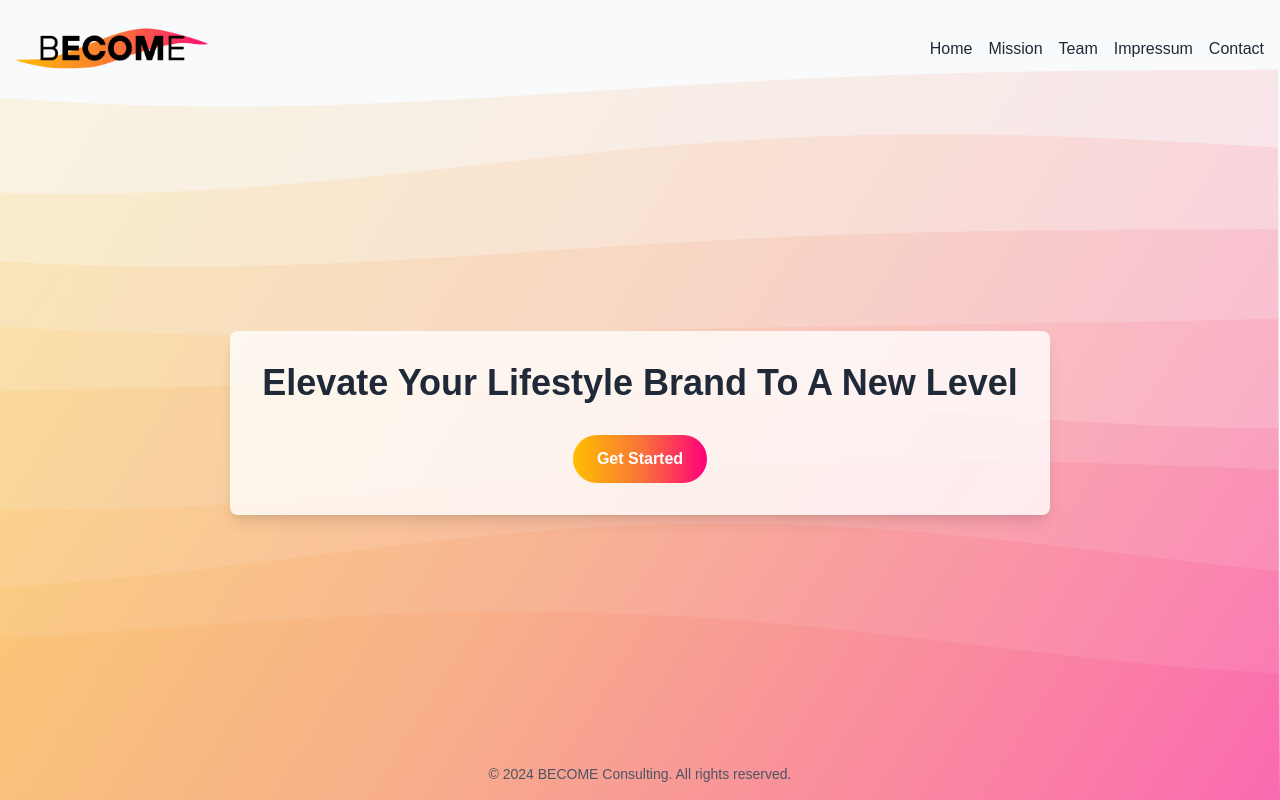
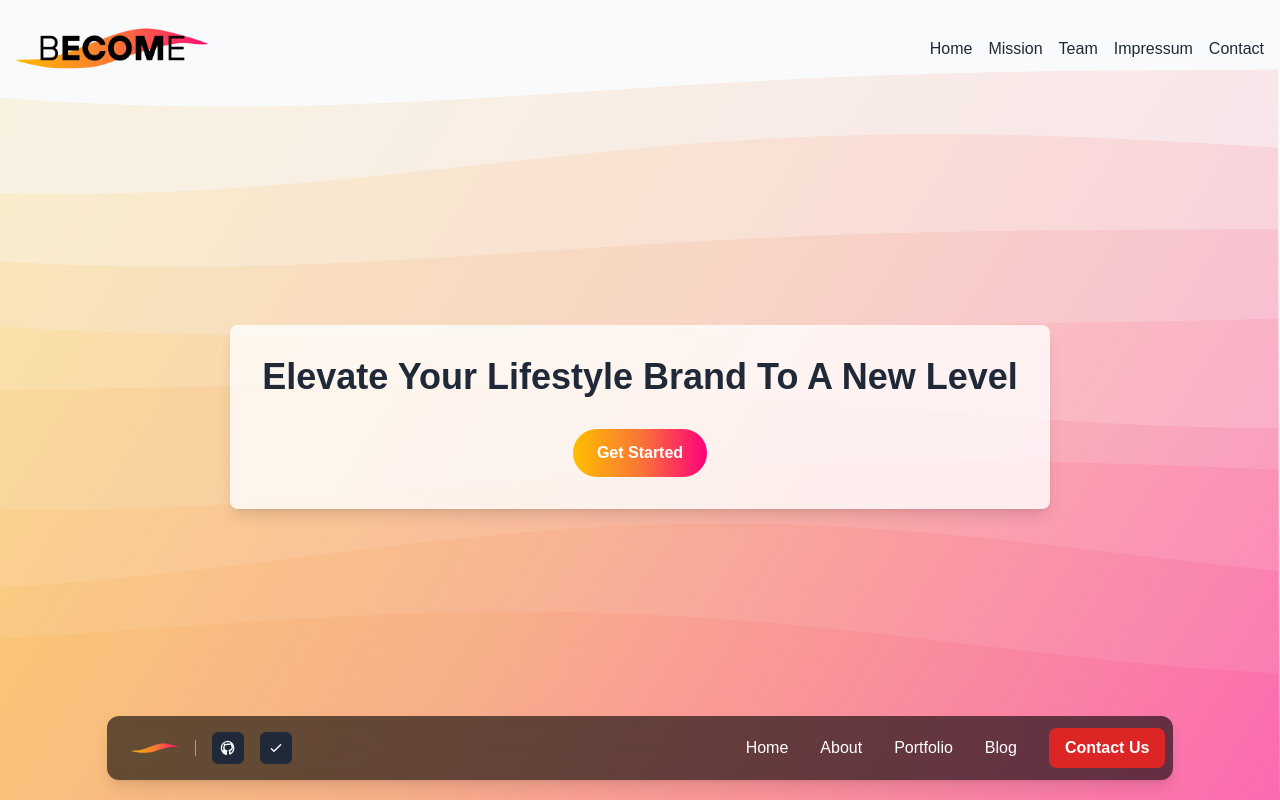
Before and after one commit to MosesCommitsFraud/become-frontend, a Next.js app: page / in a window 1280 px wide. Built offline with nearby package versions, Linux system fonts and the light colour scheme.

Commit message:
bottom bar added

```diff
--- a/app/page.tsx
+++ b/app/page.tsx
@@ -4,6 +4,9 @@ import { useState, useEffect, useRef } from 'react';
 import Image from 'next/image';
 import Link from 'next/link';
 import logo from './Logo.png';
+import logo2 from './logo2.png';
+import { Separator } from "@/components/ui/separator"
+
 
 export default function LandingPageComponent() {
   const [menuOpen, setMenuOpen] = useState(false); // State for managing mobile menu visibility
@@ -85,8 +88,9 @@ export default function LandingPageComponent() {
 
   return (
       <div className="min-h-screen flex flex-col bg-gray-50 relative overflow-hidden">
-        <canvas ref={canvasRef} className="absolute inset-0 z-0" />
+        <canvas ref={canvasRef} className="absolute inset-0 z-0"/>
 
+        {/* Header */}
         <header className="relative z-10 p-4 flex justify-between items-center">
           <div className="w-32 md:w-48 h-auto"> {/* Adjust logo size */}
             <Image
@@ -129,7 +133,8 @@ export default function LandingPageComponent() {
                   <li key={item}>
                     <Link href={`#${item.toLowerCase()}`} className="text-gray-800 relative group">
                       {item}
-                      <span className="absolute left-0 bottom-0 w-full h-0.5 bg-gradient-to-r from-[#ffbf00] via-[#f97636] to-[#ff007a] transform scale-x-0 group-hover:scale-x-100 transition-transform duration-300"></span>
+                      <span
+                          className="absolute left-0 bottom-0 w-full h-0.5 bg-gradient-to-r from-[#ffbf00] via-[#f97636] to-[#ff007a] transform scale-x-0 group-hover:scale-x-100 transition-transform duration-300"></span>
                     </Link>
                   </li>
               ))}
@@ -142,7 +147,8 @@ export default function LandingPageComponent() {
                 <ul className="flex flex-col space-y-4">
                   {['Home', 'Mission', 'Team', 'Impressum', 'Contact'].map((item) => (
                       <li key={item}>
-                        <Link href={`#${item.toLowerCase()}`} className="text-gray-800 block" onClick={() => setMenuOpen(false)}>
+                        <Link href={`#${item.toLowerCase()}`} className="text-gray-800 block"
+                              onClick={() => setMenuOpen(false)}>
                           {item}
                         </Link>
                       </li>
@@ -152,21 +158,78 @@ export default function LandingPageComponent() {
           )}
         </header>
 
+        {/* Main Content */}
         <main className="relative z-10 flex-grow flex items-center justify-center px-4">
           <div className="bg-white bg-opacity-80 p-4 md:p-8 rounded-lg shadow-lg">
             <h1 className="text-2xl md:text-4xl font-bold text-gray-800 text-center">
               Elevate Your Lifestyle Brand To A New Level
             </h1>
             <div className="mt-4 md:mt-8 flex justify-center">
-              <button className="px-4 py-2 md:px-6 md:py-3 bg-gradient-to-r from-[#ffbf00] via-[#f97636] to-[#ff007a] text-white font-semibold rounded-full hover:shadow-lg transition-shadow duration-300 text-sm md:text-base">
+              <button
+                  className="px-4 py-2 md:px-6 md:py-3 bg-gradient-to-r from-[#ffbf00] via-[#f97636] to-[#ff007a] text-white font-semibold rounded-full hover:shadow-lg transition-shadow duration-300 text-sm md:text-base">
                 Get Started
               </button>
             </div>
           </div>
         </main>
 
-        <footer className="relative z-10 p-4 text-center text-gray-600">
-          <p className="text-xs md:text-sm">&copy; 2024 BECOME Consulting. All rights reserved.</p>
+        {/* Footer Navigation Bar (Fixed at Bottom) */}
+        <footer
+            className="relative z-10 fixed bottom-5 left-0 right-0 w-10/12 mx-auto bg-black bg-opacity-60 backdrop-blur-md text-white p-2 flex justify-between items-center rounded-xl shadow-lg">
+          {/* Left Side: Logo and Spacer */}
+          <div className="flex items-center space-x-4">
+            {/* Clickable Logo */}
+            <Link href="#home"> {/* Wrapped the logo in a Link */}
+              <div className="flex items-center justify-center w-12 h-12 ml-4 cursor-pointer">
+                <Image src={logo2} alt="Logo" layout="responsive" width={2200} height={800}/>
+              </div>
+            </Link>
+
+            {/* Separator between logo and links */}
+            <Separator orientation="vertical" className="h-4 bg-gray-400"/>
+
+            {/* Spacer */}
+            <div className="flex space-x-2">
+              {/* Privacy Button */}
+              <Link href="#privacy"
+                    className="relative z-20 bg-gray-800 p-1.5 w-8 h-8 mr-2 flex items-center justify-center rounded-md transition-colors duration-300 hover:bg-[#ff007a] hover:transition-colors">
+                <svg className="text-white w-4 h-4" xmlns="http://www.w3.org/2000/svg" fill="none" viewBox="0 0 24 24"
+                     stroke="currentColor">
+                  <path strokeLinecap="round" strokeLinejoin="round" strokeWidth="2"
+                        d="M12 2a10 10 0 00-3.12 19.475c.494.09.674-.214.674-.476v-1.846c-2.746.598-3.333-1.323-3.333-1.323-.449-1.146-1.095-1.452-1.095-1.452-.897-.61.067-.598.067-.598 1.003.07 1.53 1.06 1.53 1.06.882 1.52 2.316 1.074 2.88.821.09-.64.346-1.073.63-1.32-2.192-.25-4.49-1.094-4.49-4.873 0-1.08.39-1.963 1.03-2.654-.105-.253-.447-1.27.097-2.65 0 0 .84-.27 2.75 1.025A9.564 9.564 0 0112 6.17c.85.004 1.705.113 2.505.33 1.91-1.295 2.75-1.025 2.75-1.025.544 1.38.202 2.397.1 2.65.643.69 1.03 1.573 1.03 2.653 0 3.79-2.303 4.62-4.497 4.864.355.31.674.92.674 1.854v2.74c0 .264.18.568.68.474A10 10 0 0012 2z"/>
+                </svg>
+              </Link>
+
+              {/* Terms Button */}
+              <Link href="#terms"
+                    className="relative z-20 bg-gray-800 p-1.5 w-8 h-8 flex items-center justify-center rounded-md transition-colors duration-300 hover:bg-[#ff007a] hover:transition-colors">
+                <svg className="text-white w-4 h-4" xmlns="http://www.w3.org/2000/svg" fill="none" viewBox="0 0 24 24"
+                     stroke="currentColor">
+                  <path strokeLinecap="round" strokeLinejoin="round" strokeWidth="2" d="M5 13l4 4L19 7"/>
+                </svg>
+              </Link>
+            </div>
+          </div>
+
+          {/* Right Side: Menu Links and Contact Us */}
+          <nav className="flex items-center space-x-8">
+            <Link href="#home"
+                  className="text-white hover:text-gray-300 transition transform hover:translate-y-1 hover:bg-opacity-90">Home</Link>
+            <Link href="#about"
+                  className="text-white hover:text-gray-300 transition transform hover:translate-y-1 hover:bg-opacity-90">About</Link>
+            <Link href="#portfolio"
+                  className="text-white hover:text-gray-300 transition transform hover:translate-y-1 hover:bg-opacity-90">Portfolio</Link>
+            <Link href="#blog"
+                  className="text-white hover:text-gray-300 transition transform hover:translate-y-1 hover:bg-opacity-90">Blog</Link>
+
+            {/* Contact Us Button with Gradient Shift from Left to Right */}
+            <Link href="#contact">
+              <button
+                  className="px-4 py-2 bg-red-600 text-white font-semibold rounded-lg transition-all duration-300 bg-gradient-to-r from-red-600 to-red-600 hover:from-white hover:to-white hover:text-black">
+                Contact Us
+              </button>
+            </Link>
+          </nav>
         </footer>
       </div>
   );
--- a/package.json
+++ b/package.json
@@ -11,6 +11,7 @@
   "dependencies": {
     "@radix-ui/react-dropdown-menu": "^2.1.2",
     "@radix-ui/react-icons": "^1.3.0",
+    "@radix-ui/react-separator": "^1.1.0",
     "class-variance-authority": "^0.7.0",
     "clsx": "^2.1.1",
     "lucide-react": "^0.453.0",
```
Also changed, not shown: app/logo2.png (added), 1 other file (tests, documents, lock files or other folders).
